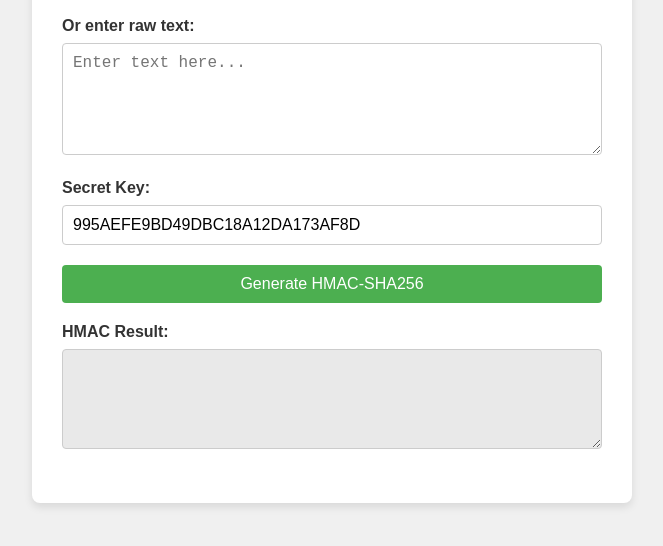
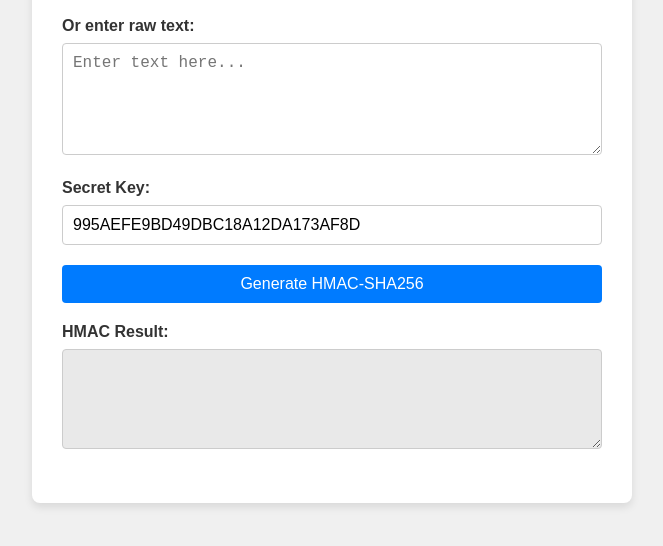
Before and after one commit to anujmca/hmac-sha256-generator-tool, a plain HTML site: page index.html in a window 1280 px wide. Shown: the part 180-726 px from the top of the page, without its empty margins (308-971 px from the left). Drawn offline with nearby package versions, Linux system fonts and the light colour scheme.

Commit message:
button color changed

```diff
--- a/index.html
+++ b/index.html
@@ -50,14 +50,14 @@
             min-height: 100px;
         }
         button {
-            background-color: #4CAF50;
+            background-color: #007BFF;
             color: white;
             border: none;
             cursor: pointer;
             transition: background-color 0.3s;
         }
         button:hover {
-            background-color: #45a049;
+            background-color: #0056b3;
         }
         #hmacResult {
             margin-top: 20px;
```
